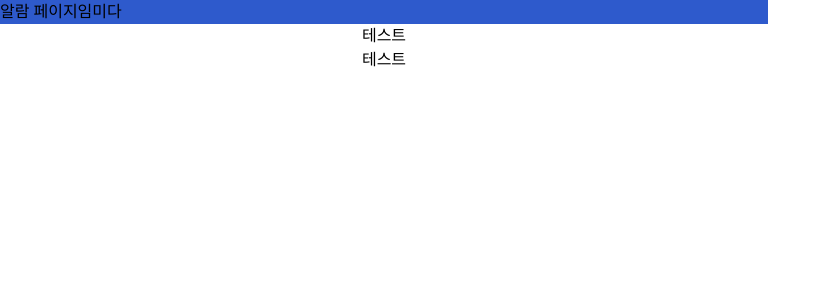
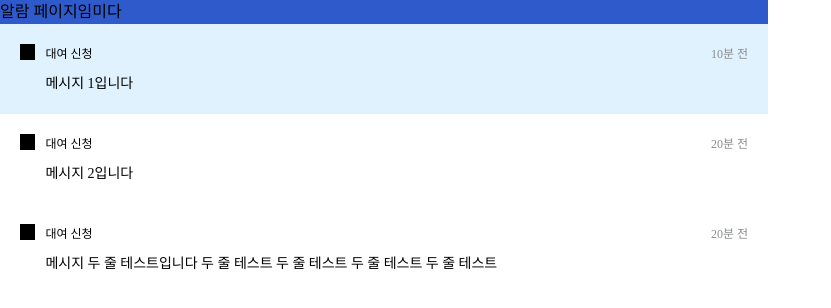
Before and after one commit to billilge/frontend, a Next.js app: page /mobile/admin/notification in a window 1280 px wide. Shown: the top 308 px of the page, without its empty margins (0-831 px from the left). Built offline with nearby package versions, Linux system fonts and the light colour scheme.

Commit message:
feat: NotificationItem 배경색, 폰트 색, 아이콘 제외 퍼블리싱

```diff
--- a/src/app/mobile/admin/notification/page.tsx
+++ b/src/app/mobile/admin/notification/page.tsx
@@ -8,7 +8,7 @@ const test = [
     link: '/desktop/login',
     isRead: false,
     status: '대여',
-    date: 'ㄴㄴ',
+    date: '10',
   },
   {
     notificationId: 1,
@@ -16,7 +16,16 @@ const test = [
     link: '/mobile',
     isRead: true,
     status: '반납',
-    date: 'ㄴㄴ',
+    date: '20',
+  },
+  {
+    notificationId: 2,
+    message:
+      '메시지 두 줄 테스트입니다 두 줄 테스트 두 줄 테스트 두 줄 테스트 두 줄 테스트',
+    link: '/mobile',
+    isRead: true,
+    status: '반납',
+    date: '20',
   },
 ];
 
--- a/src/components/mobile/common/NotificationItem/index.tsx
+++ b/src/components/mobile/common/NotificationItem/index.tsx
@@ -1,3 +1,5 @@
+import Link from 'next/link';
+import { cn } from '@/lib/utils';
 // import IconBell from 'public/assets/icon-bell.svg';
 
 interface NotificationItemProps {
@@ -15,5 +17,26 @@ export default function NotificationItem({
   status,
   date,
 }: NotificationItemProps) {
-  return <section>테스트</section>;
+  return (
+    <Link className="w-full" href={link}>
+      <section
+        className={cn('flex w-full gap-2.5 p-5', isRead ? '' : 'bg-sky-100')}
+      >
+        {/* svg 안 먹혀서 아이콘 임시 대처 */}
+        <div className="flex h-4 w-4 bg-black" />
+
+        <section className="flex w-full flex-col items-start gap-2.5 text-sm font-medium">
+          <section className="flex w-full justify-between">
+            <div className="text-[12px] font-medium">대여 신청</div>
+            <div className="text-[12px] font-medium text-gray-secondary">
+              {date}분 전
+            </div>
+          </section>
+          {message}
+        </section>
+      </section>
+    </Link>
+  );
 }
+
+// TODO : 아이콘 세팅, 글자별 색상 세팅 배경색 임시로 설정했는데 tailwind에 수정헤야 함
```
